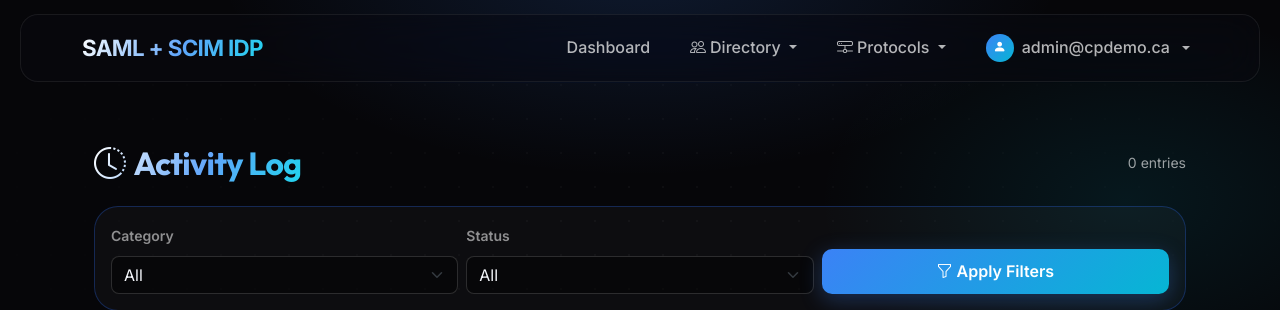
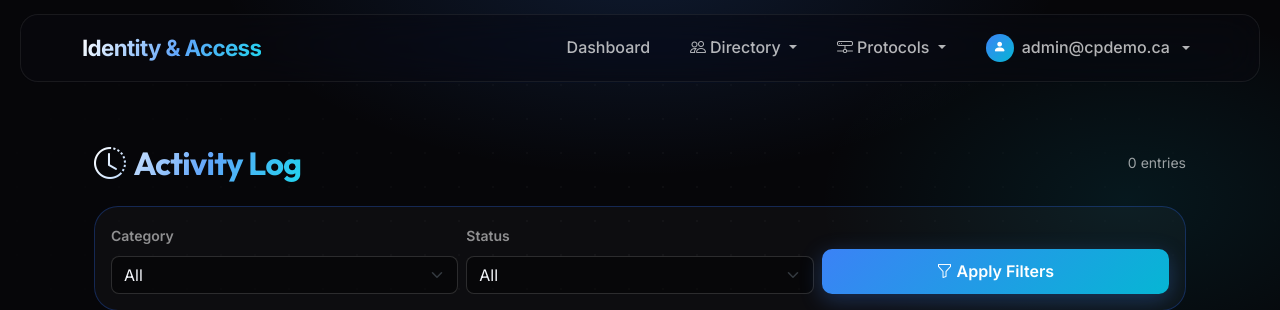
Before and after one commit to alshawwaf/SAML_IDP_Simulator, a Flask app: page /admin/activity in a window 1280 px wide. Shown: the top 310 px of the page. Run offline with Flask 3, Linux system fonts and the light colour scheme; the visitor is signed in with stand-in values (Sample User, id 1); parts of the project's set-up code (start-up, migrations or seed data) failed here and were passed over; some libraries are stand-ins or nearby versions.

Commit message:
Rebrand to "Identity & Access"; move IdP Config into Protocols -> SAML
- Navbar brand and default page title: "SAML + SCIM IDP" -> "Identity & Access",
  since the app now spans SAML/SCIM + RADIUS + TACACS+.
- IdP Configuration moved out of the account menu into the Protocols dropdown's
  SAML 2.0 section, where it belongs. Activity log stays in the account menu.

Co-Authored-By: Claude Opus 4.8 <noreply@anthropic.com>

```diff
--- a/app/templates/base.html
+++ b/app/templates/base.html
@@ -2,7 +2,7 @@
 <html lang="en">
 <head>
   <meta charset="UTF-8">
-  <title>{% block title %}SAML + SCIM IDP Simulator{% endblock %}</title>
+  <title>{% block title %}Identity &amp; Access Simulator{% endblock %}</title>
   <meta name="viewport" content="width=device-width, initial-scale=1">
   <link rel="icon" href="{{ url_for('static', filename='favicon.png') }}" type="image/x-icon">
   <link rel="preconnect" href="https://fonts.googleapis.com">
@@ -22,7 +22,7 @@
 <nav class="navbar navbar-expand-lg">
   <div class="container">
     <a class="navbar-brand" href="/">
-      <span class="fs-3 text-gradient fw-bold">SAML + SCIM IDP</span>
+      <span class="fs-3 text-gradient fw-bold">Identity &amp; Access</span>
     </a>
 
     <div class="navbar-nav ms-auto align-items-center gap-4 d-none d-lg-flex">
@@ -46,6 +46,7 @@
         <ul class="dropdown-menu dropdown-menu-end bg-dark border-secondary">
           <li class="px-3 pt-2 pb-1 small text-uppercase fw-bold" style="color:#4dabf7;letter-spacing:.05em">SAML 2.0</li>
           <li><a class="dropdown-item text-white" href="{{ url_for('admin.list_sps') }}"><i class="bi bi-building me-2"></i>Service Providers</a></li>
+          <li><a class="dropdown-item text-white" href="{{ url_for('admin.idp_config') }}"><i class="bi bi-gear-wide-connected me-2"></i>IdP Configuration</a></li>
           {% if scim_enabled %}
           <li><hr class="dropdown-divider"></li>
           <li class="px-3 pt-2 pb-1 small text-uppercase fw-bold" style="color:#ffd43b;letter-spacing:.05em">SCIM 2.0</li>
@@ -68,7 +69,6 @@
         <ul class="dropdown-menu dropdown-menu-end bg-dark border-secondary shadow-lg">
           <li class="px-3 pt-2 pb-1 small text-muted">Signed in as<br><span class="text-white">{{ admin_username }}</span></li>
           <li><hr class="dropdown-divider"></li>
-          <li><a class="dropdown-item text-white" href="{{ url_for('admin.idp_config') }}"><i class="bi bi-gear-wide-connected me-2"></i>IdP Configuration</a></li>
           <li><a class="dropdown-item text-white" href="{{ url_for('admin.activity_log') }}"><i class="bi bi-clock-history me-2"></i>Activity log</a></li>
           <li>
             <button type="button" class="dropdown-item text-white" data-bs-toggle="modal" data-bs-target="#changePasswordModal">
```
